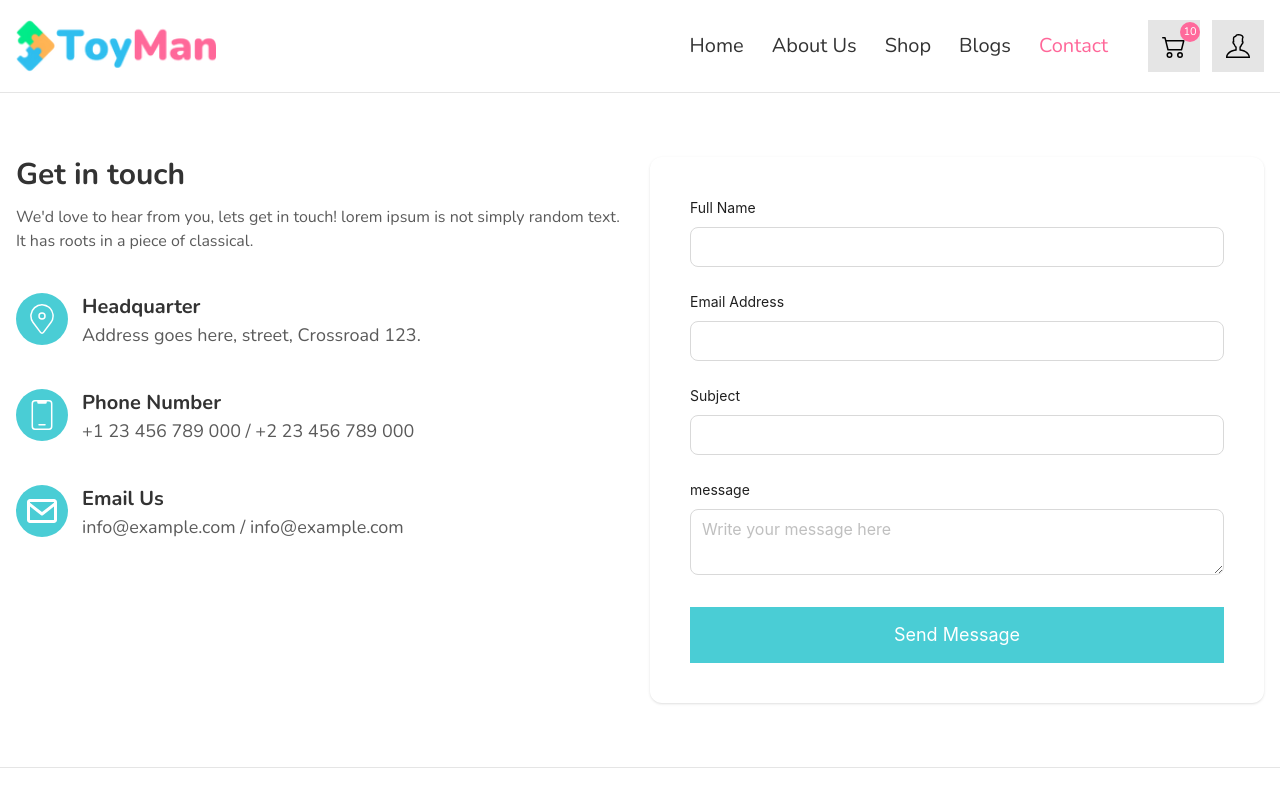
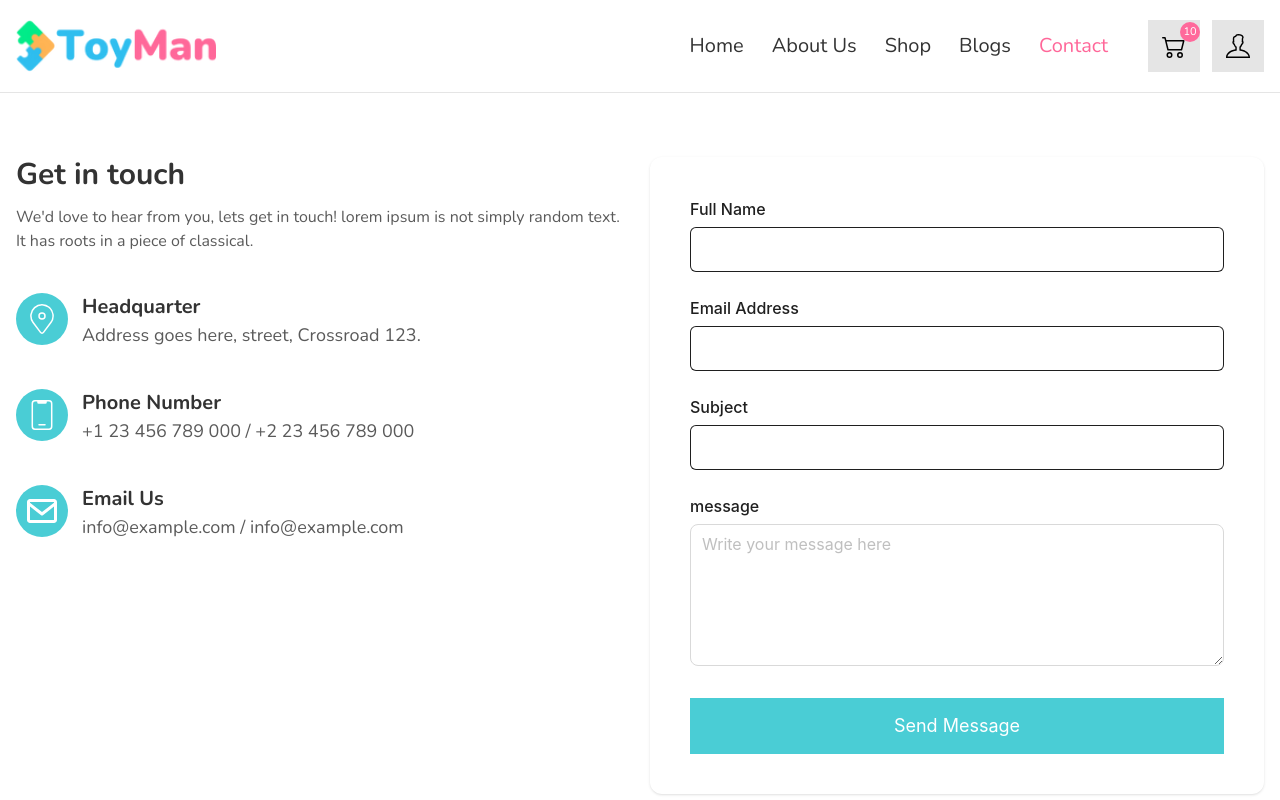
Before and after one commit to devfardin/Stationery-Shop-Client, a React (Vite) app: page /contact in a window 1280 px wide. Shown: the top 800 px of the page. Built offline with nearby package versions, Linux system fonts and the light colour scheme.

Commit message:
contact form upate

```diff
--- a/src/components/form/STInput.tsx
+++ b/src/components/form/STInput.tsx
@@ -7,12 +7,32 @@ type TInputProps = {
     placeholder?:string;
 }
 const STInput = ({name, label, type, placeholder}: TInputProps) => {
+  const inputStyle = {
+    padding: "8px 14px", // py-3 px-4
+    border: "1px solid #B1B5C3", // border with custom color
+    outline: "none", // outline-none
+    width: "100%", // w-full
+    borderRadius: "6px", // rounded-md
+    fontSize: "1.125rem", // text-lg
+    fontWeight: 400, // font-normal
+    transition: "border-color 0.3s", // Add smooth transition for hover/focus
+    borderColor: "var(--dashPrimary)"
+  };
+
+  const focusStyle = {
+    borderColor: "#757FEF", // focus:border-dashPrimary
+  };
+
   return (
     <div style={{display: 'flex', flexDirection: 'column', gap: 5,}}>
        <Controller
        name={name}
-       render={({field}) => <Form.Item rules={[{required: true}]} label={label}>
-         <Input {...field} type={type} id={name} placeholder={placeholder} size='large'/>
+       render={({field}) => <Form.Item rules={[{required: true}]}>
+        <label  className="text-base font-medium mb-1.5 block text-pera" htmlFor={name}>{label}</label>
+         <Input {...field} type={type} id={name} placeholder={placeholder} style={inputStyle} size='large'
+         onFocus={(e) => (e.target.style.borderColor = focusStyle.borderColor)}
+         onBlur={(e) => (e.target.style.borderColor = "#B1B5C3")}
+         />
         </Form.Item> }
        />
     </div>
--- a/src/components/form/STTextAreat.tsx
+++ b/src/components/form/STTextAreat.tsx
@@ -5,14 +5,16 @@ type TInputProps = {
     name: string;
     label: string;
     placeholder?:string;
+    row?: number
 }
-const STTextAreat = ({name, label, placeholder}: TInputProps) => {
+const STTextAreat = ({name, label, placeholder, row}: TInputProps) => {
   return (
     <div style={{display: 'flex', flexDirection: 'column', gap: 5,}}>
        <Controller
        name={name}
-       render={({field}) => <Form.Item rules={[{required: true}]} label={label}>
-         <TextArea {...field} id={name} placeholder={placeholder} size='large'/>
+       render={({field}) => <Form.Item rules={[{required: true}]}>
+        <label  className="text-base font-medium mb-1.5 block text-pera" htmlFor={name}>{label}</label>
+         <TextArea {...field} id={name} placeholder={placeholder} size='large' rows={row}/>
         </Form.Item> }
        />
     </div>
--- a/src/components/layout/dashboard/adminDashboard/pages/AddProduct.tsx
+++ b/src/components/layout/dashboard/adminDashboard/pages/AddProduct.tsx
@@ -1,9 +1,33 @@
 import React from 'react'
+import STForm from '../../../../form/STForm';
+import STInput from '../../../../form/STInput';
+import SubmitBtn from '../../../../form/SubmitBtn';
+import { FieldValues } from 'react-hook-form';
+import STTextAreat from '../../../../form/STTextAreat';
 
 const AddProduct = () => {
+  const handleSubmit = (data: FieldValues) => {
+    console.log(data);
+
+  }
   return (
-    <div>
-      All Prducts
+    <div className="col-span-5 rounded-md bg-white shadow-md p-5">
+      <h1 className="text-2xl font-medium text-heading border-b border-dashBorder pb-2">
+          Create Product
+        </h1>
+        {/* Add product form */}
+        <div className="mt-4">
+        <STForm onSubmit={handleSubmit}>
+        <STInput name='name' label='Product Title' type='text' />
+        <STTextAreat name='shortDescription' label='Product Short Description' row={10}/>
+        <div className='grid grid-cols-1 md:grid-cols-2 gap-5'>
+        <STInput name='price' label='Product Price' type='text'/>
+        <STInput name='discount' label='Discount Price' type='text'/>
+        </div>
+        <SubmitBtn type='submit' label='Submit' />
+      </STForm>
+        </div>
+
     </div>
   )
 }
--- a/src/pages/contact/Contact.tsx
+++ b/src/pages/contact/Contact.tsx
@@ -64,7 +64,7 @@ const Contact = () => {
                 <STInput name='fulName' label='Full Name' type='text'/>
                 <STInput name='email' label='Email Address' type='email'/>
                 <STInput name='subject' label='Subject' type='text'/>
-                <STTextAreat name='message' label='message' placeholder='Write your message here'/>
+                <STTextAreat name='message' label='message' placeholder='Write your message here' row={5}/>
                 <SubmitBtn type='submit' label='Send Message' fullWidth={true}/>
             </STForm>
           </div>
```
